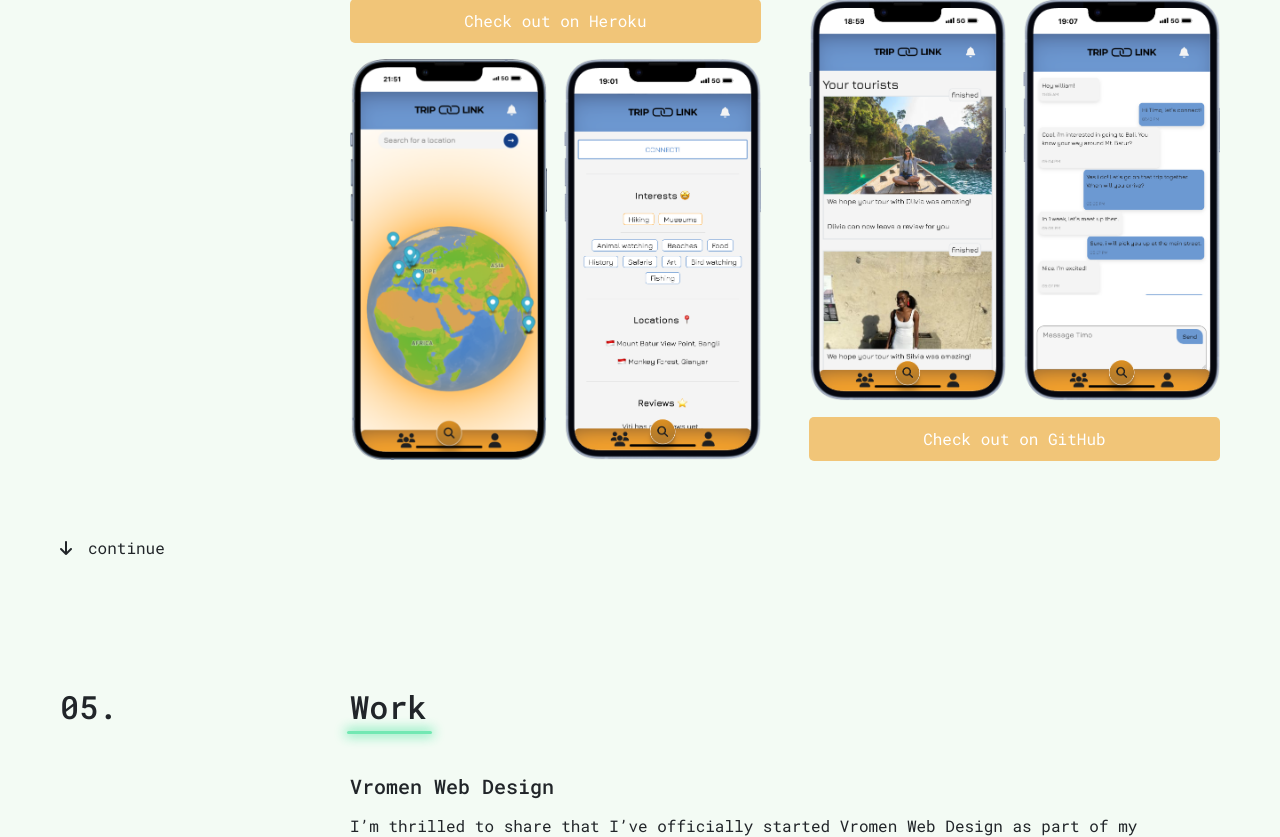
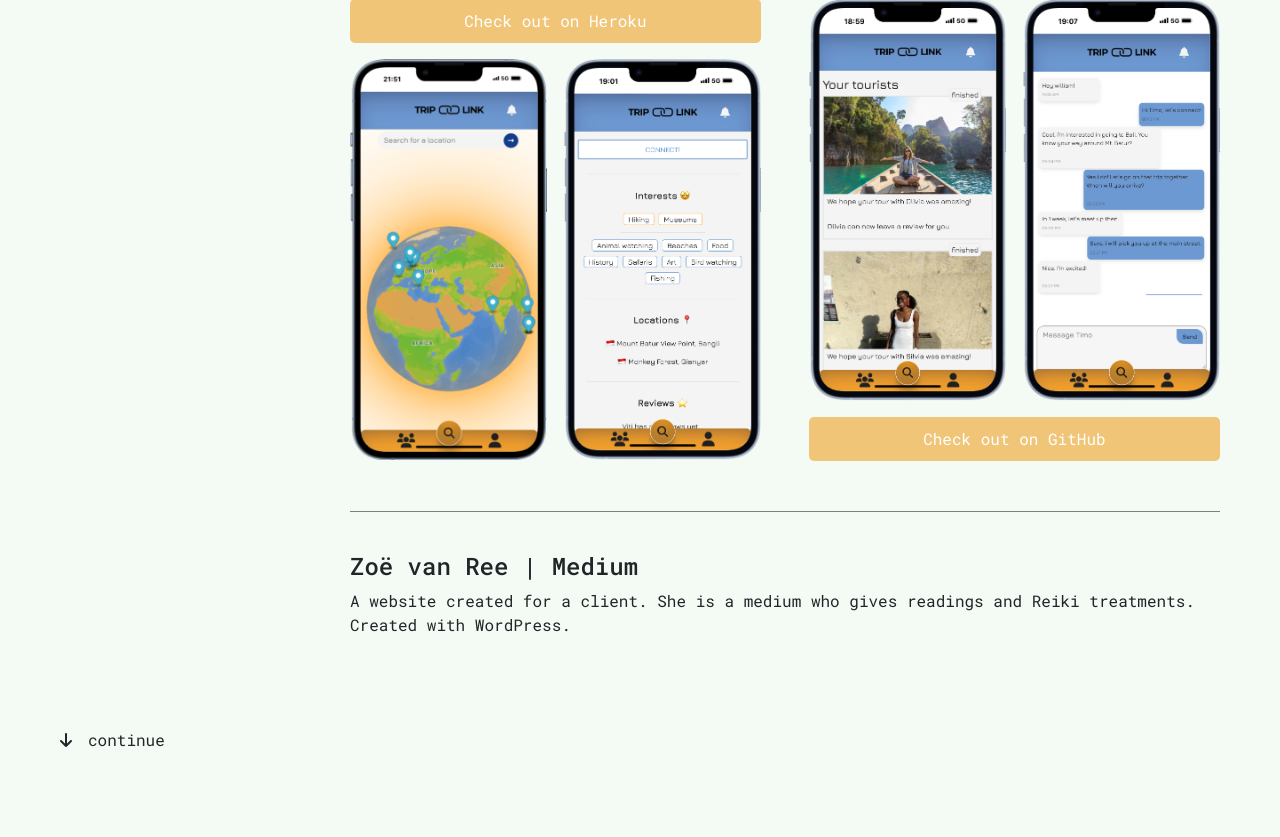
Before and after one commit to timovr7/timovromen, a PHP site: page / in a window 1280 px wide. Shown: the part 3987-4824 px from the top of the page. Run offline with PHP 8.4, Linux system fonts and the light colour scheme; some libraries are stand-ins or nearby versions.

Commit message:
adding new project

```diff
--- /dev/null
+++ b/css/components/dividers.css
@@ -0,0 +1,6 @@
+.horizontal-line-gray {
+  height: 1px;
+  background-color: gray;
+  margin-top: 50px;
+  margin-bottom: 40px;
+}
--- a/css/style.css
+++ b/css/style.css
@@ -2,8 +2,8 @@
 @import url('https://use.fontawesome.com/releases/v6.1.2/css/all.css');
 
 /* Importing all components CSS files */
-@import url("components/banner.css");
 @import url("components/buttons.css");
+@import url("components/dividers.css");
 @import url("components/cards.css");
 @import url("components/footer.css");
 @import url("components/header.css");
--- a/index.html
+++ b/index.html
@@ -42,7 +42,7 @@
           <p class="nav-link">// resume</p>
           <ul class="submenu">
             <li><a href="/resume-en.pdf" target="_blank" rel="noopener noreferrer" class="nav-link">resume EN</a></li>
-            <li><a href="/resume-nl.pdf" target="_blank" rel="noopener noreferrer" class="nav-link">resume NL</a></li>
+            <li><a href="/resume-nl.pdf" target="_blank" rel="noopener noreferrer" class="nav-link">/resume NL</a></li>
           </ul>
         </li>
         <li class="nav-item"><a href="mailto:timovromen@gmail.com" class="nav-link">// connect</a></li>
@@ -117,6 +117,7 @@
               <span class="tech">Stimulus JS</span>
               <span class="tech">Vue.js</span>
               <span class="tech">Figma</span>
+              <span class="tech">WordPress</span>
             </div>
           </div>
         </div>
@@ -280,6 +281,7 @@
           <div class="content-left">
             <h2 class="section-number">04.</h2>
           </div>
+
           <div class="content-right">
             <h2 class="section-title">Projects</h2>
 
@@ -310,7 +312,12 @@
                 </div>
               </div>
             </div>
+            <!-- Project: Website Zoë van Ree -->
+            <div class="horizontal-line-gray"></div>
+                            <h4 class="mt-4">Zoë van Ree | Medium</h4>
+                <p class="mb-3">A website created for a client. She is a medium who gives readings and Reiki treatments. Created with WordPress.</p>
           </div>
+
         </div>
       </div>
 
```
Also changed, not shown: css/components/banner.css (deleted), 1 other file.
